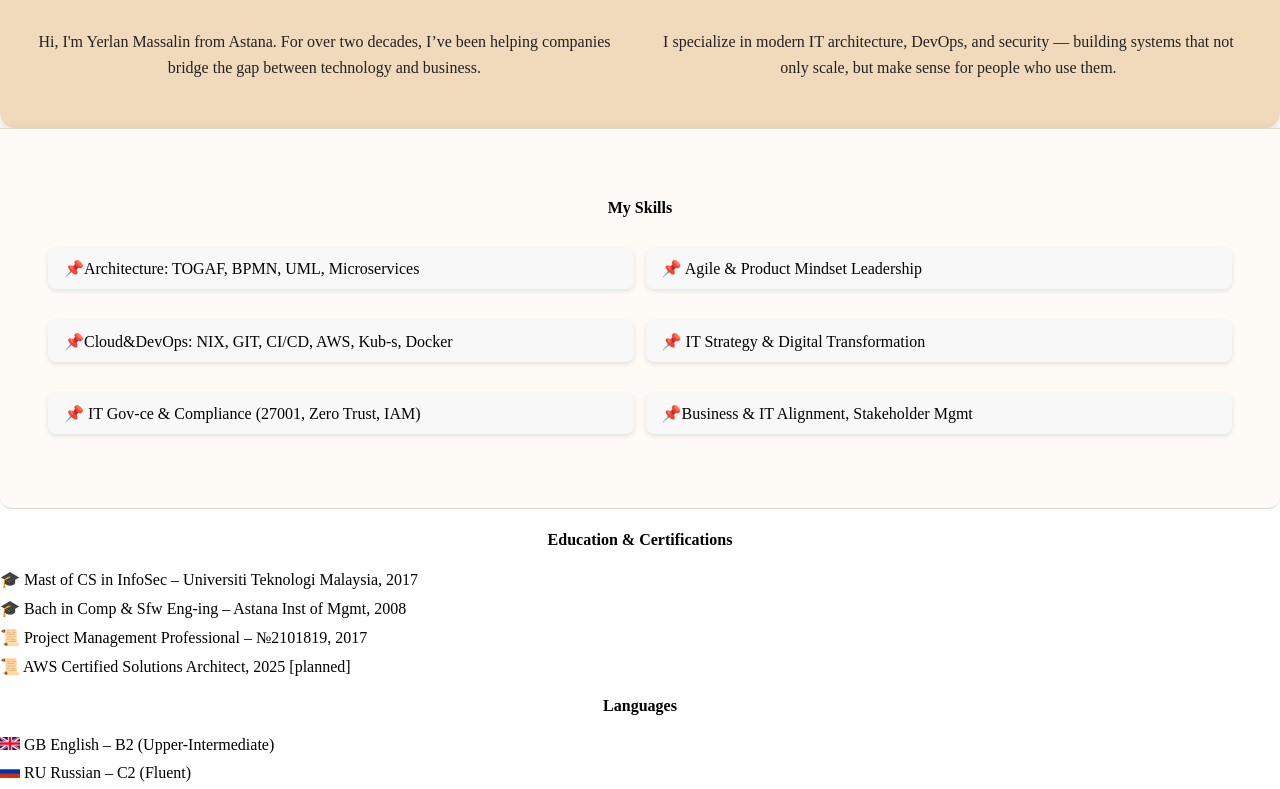
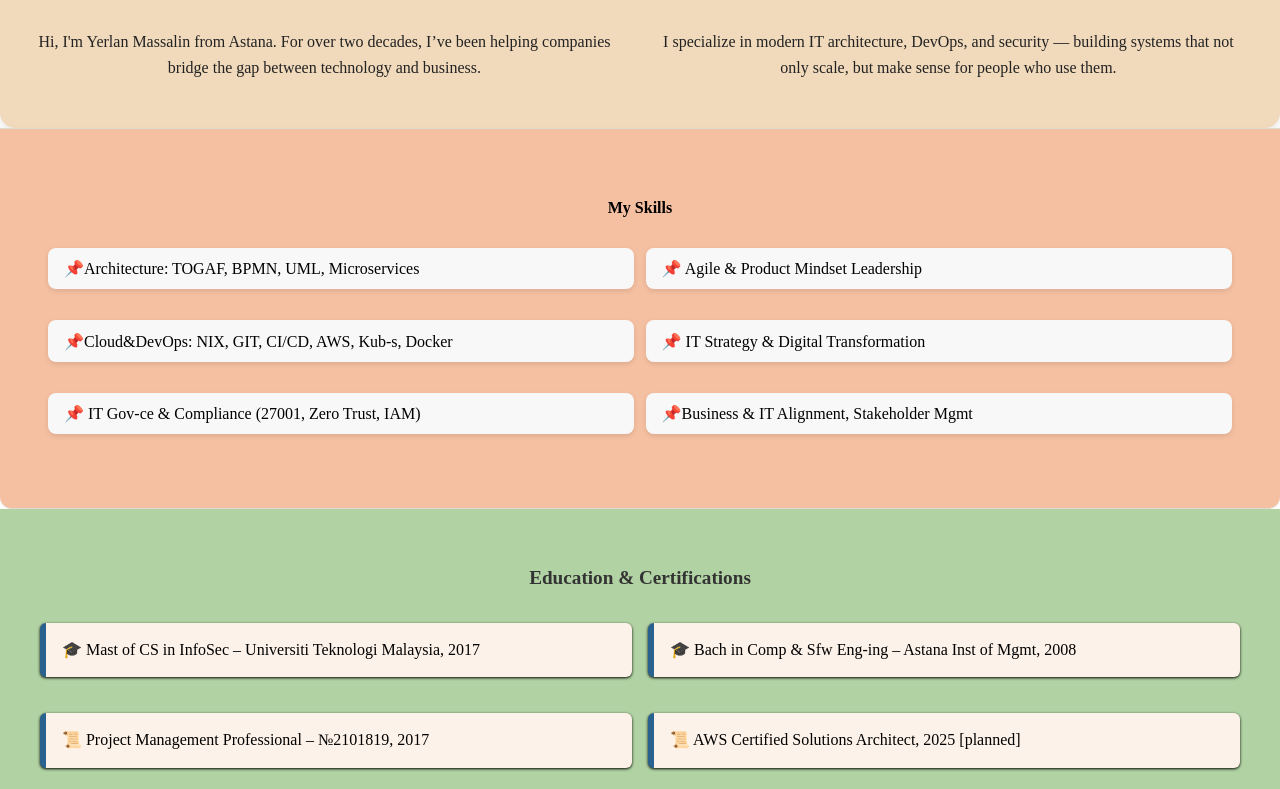
Before and after one commit to Yerlan-ops/resume-mquery, a plain HTML site: page index.html in a window 1280 px wide. Shown: the part 745-1534 px from the top of the page. Drawn offline with nearby package versions, Linux system fonts and the light colour scheme.

Commit message:
skils and edu color and style updated 1st version

```diff
--- a/styles.css
+++ b/styles.css
@@ -253,12 +253,12 @@ color: #222;
 }
 
 .skills-section {
-  background-color: #fefaf6;
+  background-color: #f5bfa1;
   padding: 3rem 1rem 4rem;
   border-top: 1px solid #ddd9d1;
   border-bottom: 1px solid #ddd9d1;
   border-radius: 0 0 12px 12px;
-  box-shadow: 0 -2px 8px rgba(0,0,0, 0.05);
+  box-shadow: 0 -2px 8px rgba(0,0,0, 0.01);
 
 }
 
@@ -270,11 +270,59 @@ color: #222;
 
 }
 
-
 .degree {
   position: relative;
 }
 
+#edu-list {
+  background-color: #80b86a9d;
+  padding: 2rem 1rem 2rem;
+  text-align: center;
+  margin-bottom: 40px;
+
+}
+
+.edu-list {
+  display: flex;
+  flex-wrap: wrap;
+  justify-content: center;
+  gap: 1rem;
+  margin: 0 auto;
+  max-width: 1200px;
+  padding: 0;
+  list-style: none;
+
+}
+
+.edu-list li {
+  flex: 1 1 45%;
+  background-color: #fdf2e9;
+  padding: 1rem;
+  border-left: 6px solid #2a628f;
+  border-radius: 6px;
+  font-size: 1rem;
+  line-height: 1.4;
+  box-shadow: 0 1px 3px;
+rgba(0,0,0,0.0.1);
+  text-align: left;
+  transition: transform 0.2s
+ease-in-out;
+
+
+}
+
+.edu-list li:hover {
+  transorm: translateY(-3px);
+  box-shadow: 0 3px 6px
+rgba(0, 0, 0, 0.16);
+
+}
+
+#edu-list h4 {
+  font-size: 1.2rem;
+  margin-bottom: 1.5rem;
+  color: #333;
+}
 /* --- Десктоп: показывать при наведении --- */
 
 @media (min-width: 1415px)
```
